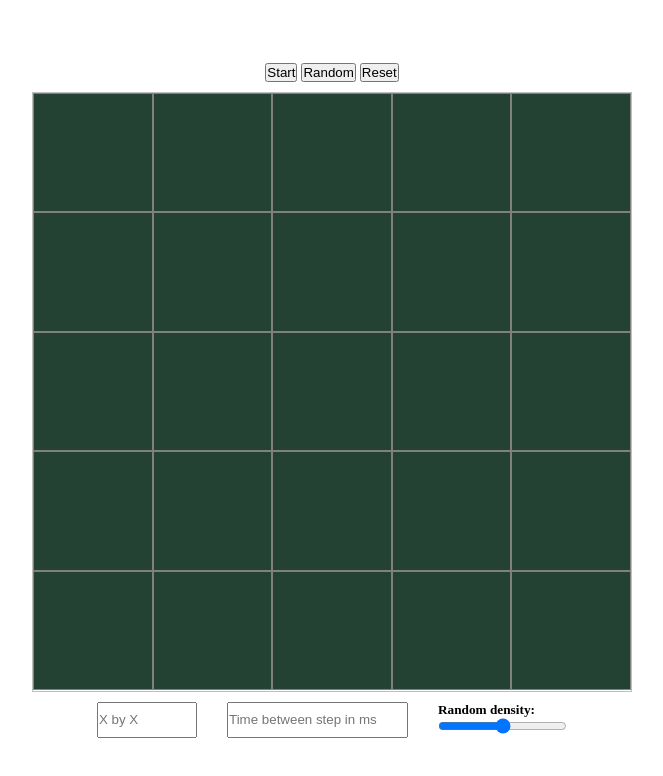
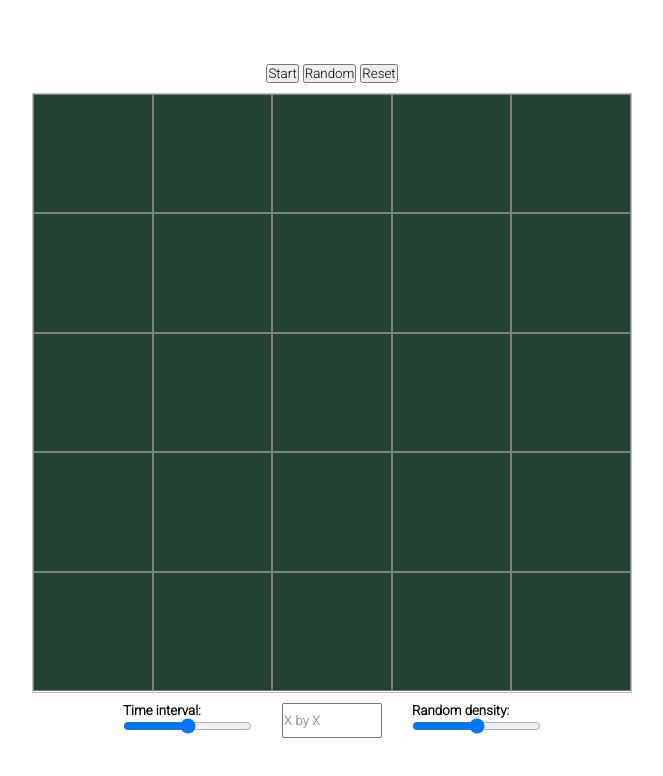
Before and after one commit to Colemakman/gameoflife, a plain HTML site: page index.html in a window 1280 px wide. Shown: the whole page, without its empty margins (308-971 px from the left). Drawn offline with Linux system fonts and the light colour scheme.

Commit message:
Improved settings

```diff
--- a/index.html
+++ b/index.html
@@ -4,6 +4,9 @@
     <meta charset="UTF-8">
     <meta name="viewport" content="width=device-width, initial-scale=1.0">
     <link rel="stylesheet" type="text/css" href="style.css" />
+    <link rel="preconnect" href="https://fonts.googleapis.com">
+    <link rel="preconnect" href="https://fonts.gstatic.com" crossorigin>
+    <link href="https://fonts.googleapis.com/css2?family=Roboto:wght@300&display=swap" rel="stylesheet">
     <title>Game of Life</title>
 </head>
 <body>
@@ -16,8 +19,14 @@
     <div class="board"></div>
 
     <div class="input-container">
+
+        <div class="time-slider">
+            <h5>Time interval:</h5>
+            <input type="range" class="timer">
+        </div>
+
         <input type="text" class="dimension" placeholder="X by X">
-        <input type="text" class="timer" placeholder="Time between step in ms">
+
         <div class="random-slider">
             <h5>Random density:</h5>
             <input type="range" class="randomness">
--- a/script.js
+++ b/script.js
@@ -184,13 +184,11 @@ randomButton.addEventListener('click', function() {
 });
 
 timerField.addEventListener('input', function() {
-    let ms = Number(timerField.value);
-    console.log(ms);
-    if (ms > 5 && ms < 100000) {
-        TIMER = ms;
-    }
+    let ms = Number(timerField.value*20);
+    TIMER = ms;
     clearInterval(gameId);
     gameId = setInterval(gameLoop, TIMER);
+    console.log(TIMER);
 });
 
 createGrid(DIMENSION);
--- a/style.css
+++ b/style.css
@@ -4,6 +4,7 @@
 }
 
 * {
+    font-family: 'Roboto', sans-serif;
     box-sizing: border-box;
     margin: 0;
     padding: 0;
```
